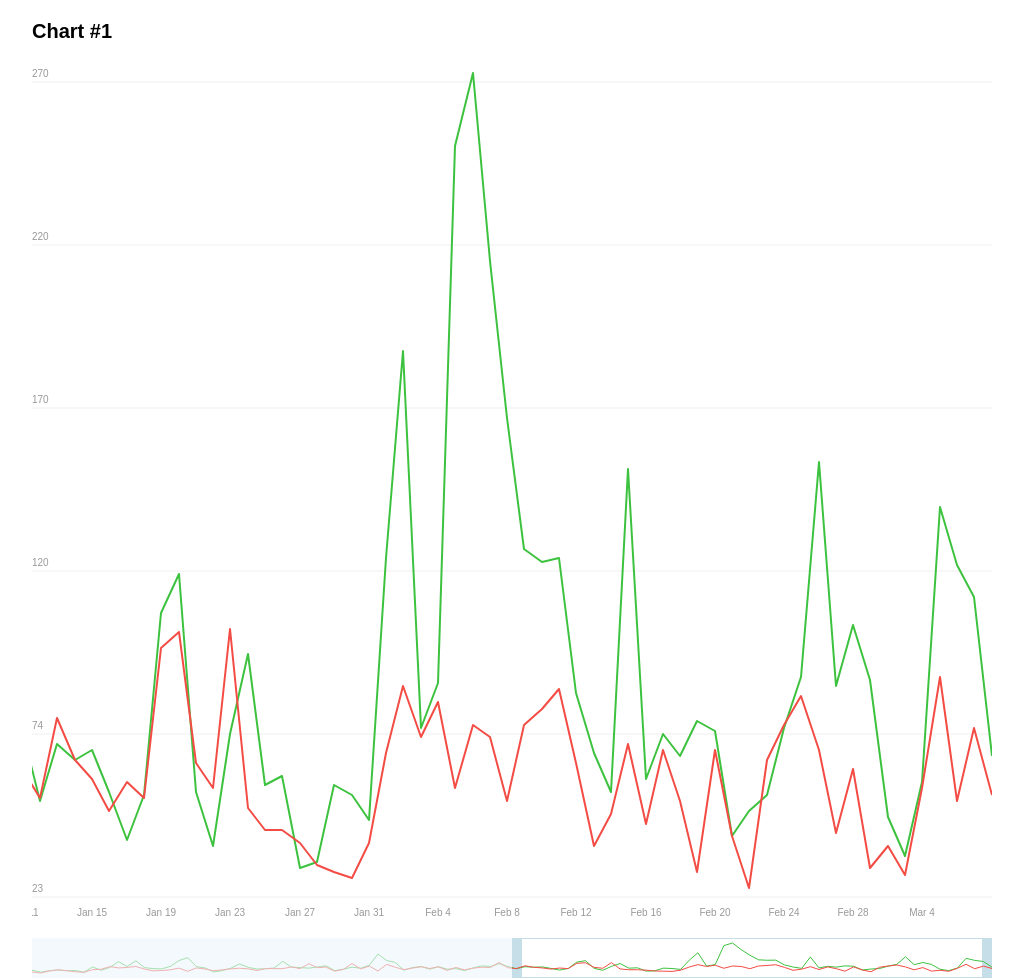
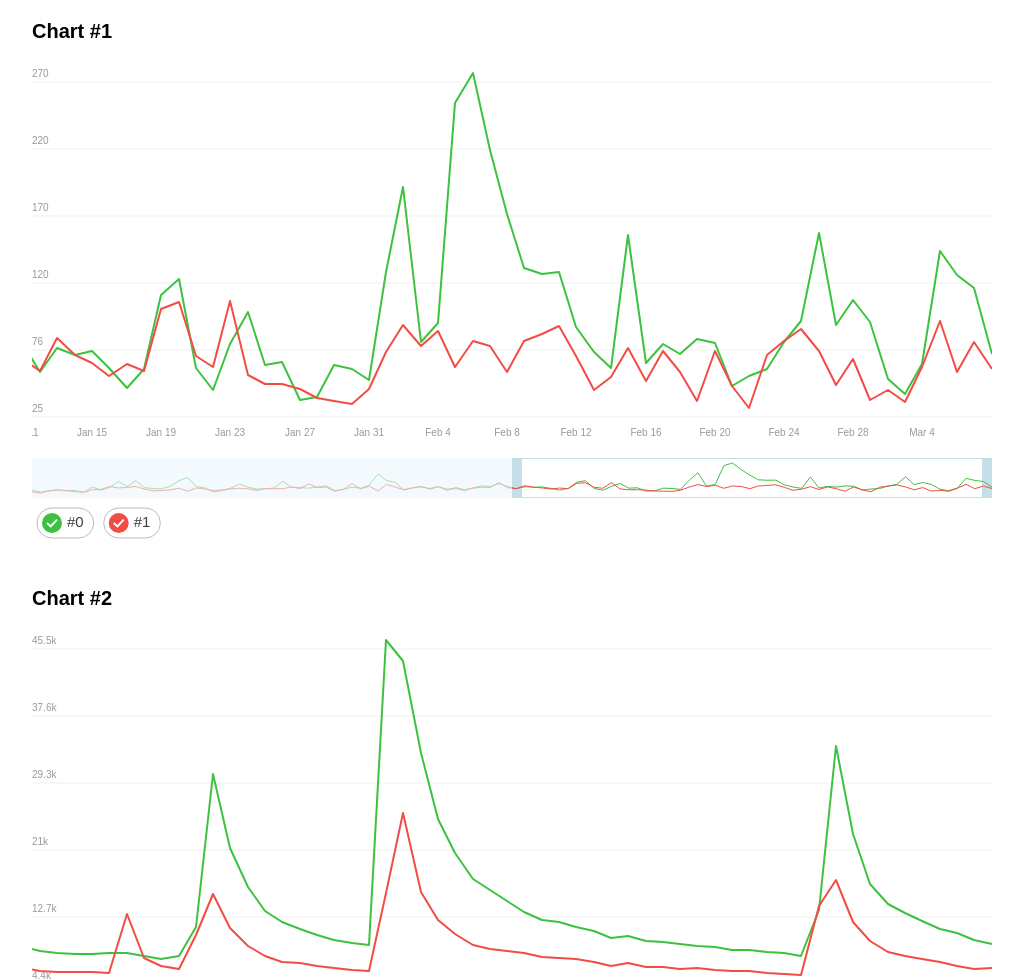
Before and after one commit to opexos/chartsjs, a plain HTML site: page index.html in a window 1280 px wide. Shown: the top 979 px of the page, without its empty margins (128-1151 px from the left). Drawn offline with Linux system fonts and the light colour scheme.

Commit message:
size adjustment for desktops

```diff
--- a/index.html
+++ b/index.html
@@ -77,7 +77,7 @@
         //chart canvas
         var canvas = document.createElement('canvas');
         canvas.width = Math.min(window.innerWidth, 980) - 20 * DPR;
-        canvas.height = canvas.width;
+        canvas.height = isMobile() ? canvas.width : canvas.width / 2;
         document.body.appendChild(canvas);
 
         //create chart and save to array
```
